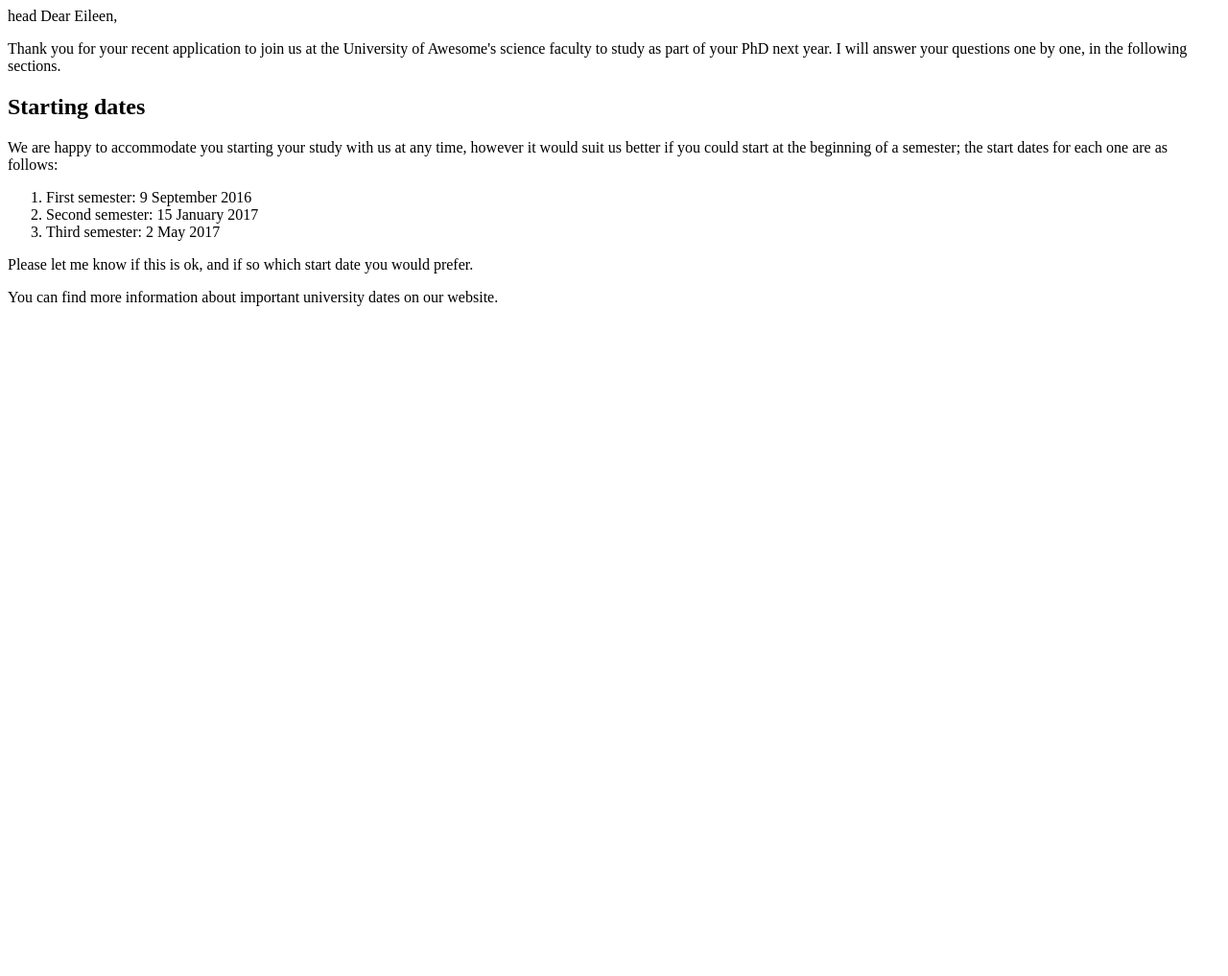
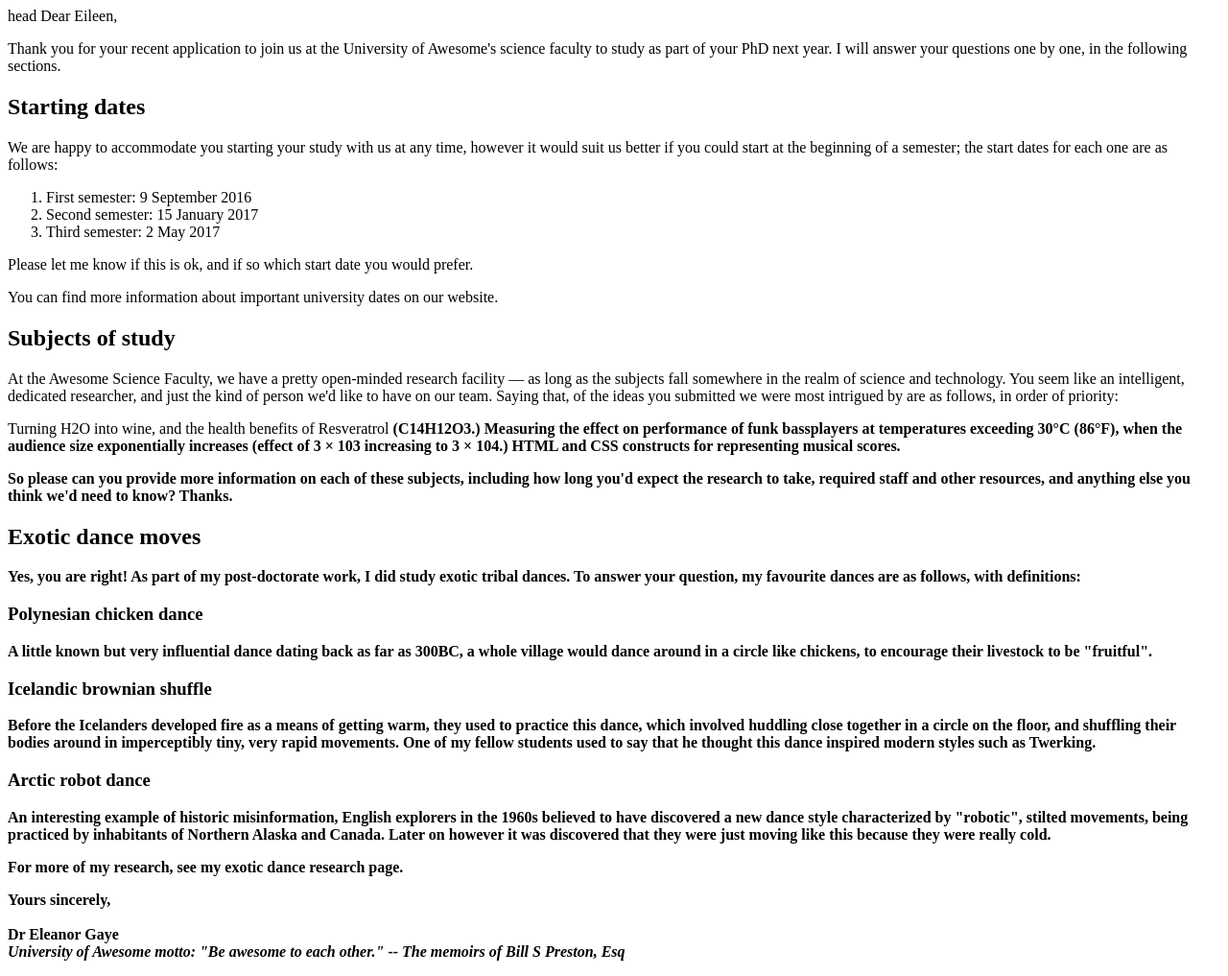
Before and after one commit to alxn5/Introduction-to-HTML, a plain HTML site: page index.html in a window 1280 px wide. Shown: the whole page at 96% size. Before the commit the page ends 800 px from the top, so only its background shows below. Drawn offline with Linux system fonts and the light colour scheme.

Commit message:
completed document

```diff
--- a/index.html
+++ b/index.html
@@ -2,7 +2,7 @@
 <html>
     head
     <title>Introduction to HTML</title>
-    </head
+</head>
 
     <body
 <h1>Dear Eileen,</h1>
@@ -22,5 +22,39 @@
 </ol>
 <p>Please let me know if this is ok, and if so which start date you would prefer.</p>
 <p>You can find more information about important university dates on our website.</p>
+
+<h2>Subjects of study</h2>
+
+<p>At the Awesome Science Faculty, we have a pretty open-minded research facility — as long as the subjects fall somewhere in the realm of science and technology. You seem like an intelligent, dedicated researcher, and just the kind of person we'd like to have on our team. Saying that, of the ideas you submitted we were most intrigued by are as follows, in order of priority:</p>
+
+<p>Turning H2O into wine, and the health benefits of Resveratrol <strong>(C14H12O3.)<stroung>
+    Measuring the effect on performance of funk bassplayers at temperatures exceeding <stroung>30°C (86°F)</stroung>, when the audience size exponentially increases <stroung>(effect of 3 × 103 increasing to 3 × 104.)<stroung> HTML and CSS constructs for representing musical scores.</p>
+
+        <p>So please can you provide more information on each of these subjects, including how long you'd expect the research to take, required staff and other resources, and anything else you think we'd need to know? Thanks.</p>
+
+        <h2>Exotic dance moves</h2>
+
+        <p>Yes, you are right! As part of my post-doctorate work, I did study exotic tribal dances. To answer your question, my favourite dances are as follows, with definitions:</p>
+
+        <h3>Polynesian chicken dance</h3>
+
+        <p>A little known but very influential dance dating back as far as 300BC, a whole village would dance around in a circle like chickens, to encourage their livestock to be "fruitful".</p>
+        <h3>Icelandic brownian shuffle</h3>
+
+        <p>Before the Icelanders developed fire as a means of getting warm, they used to practice this dance, which involved huddling close together in a circle on the floor, and shuffling their bodies around in imperceptibly tiny, very rapid movements. One of my fellow students used to say that he thought this dance inspired modern styles such as Twerking.</p>
+
+        <h3>Arctic robot dance</h3>
+
+        <p>An interesting example of historic misinformation, English explorers in the 1960s believed to have discovered a new dance style characterized by "robotic", stilted movements, being practiced by inhabitants of Northern Alaska and Canada. Later on however it was discovered that they were just moving like this because they were really cold.</p>
+
+        <p>For more of my research, see my exotic dance research page.</p>
+
+        <p>
+            Yours sincerely,<br>
+            <br>
+            Dr Eleanor Gaye<br>
+            <em>University of Awesome motto: "Be awesome to each other." -- The memoirs of Bill S Preston, Esq<em>
+            </p>
+
 </body>
 </html>
```
